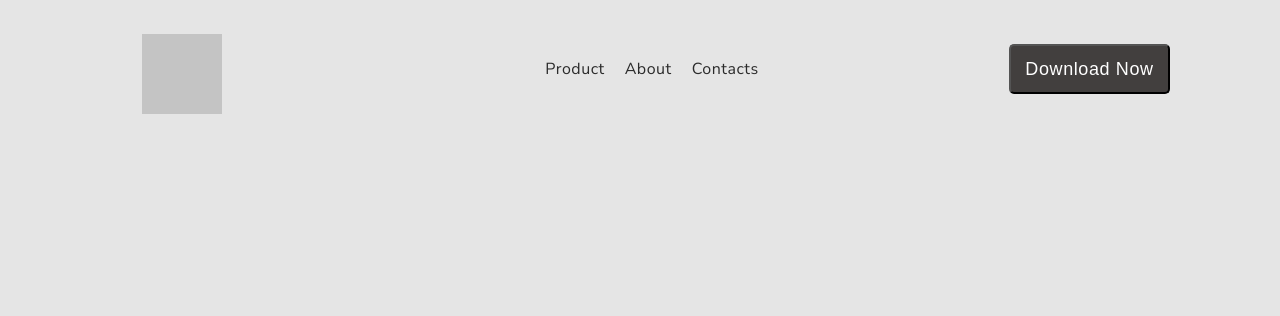
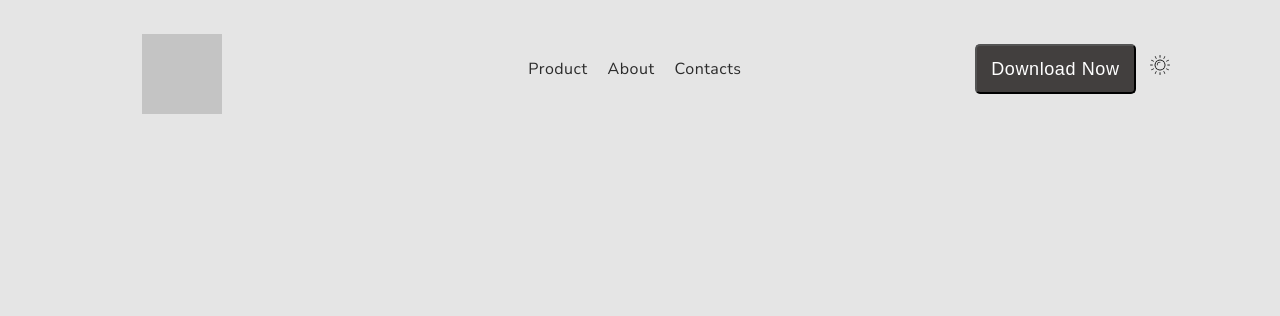
Before and after one commit to kryukova-ana/task-4, a website: page src/index.html in a window 1280 px wide. Shown: the top 316 px of the page. Drawn offline with nearby package versions, Linux system fonts and the light colour scheme; files that its build step writes are made by us from their sources; files whose address does not match are found by name.

Commit message:
apd 17.12 fix: btn - dark-theme

```diff
--- a/src/assets/js/main.js
+++ b/src/assets/js/main.js
@@ -1,12 +1,14 @@
 window.onload = function (){
-    let btn = document.querySelector("button");
-    console.log('test',btn);
+    let img = document.querySelector(".theme-img");
+    console.log('test',img);
     const theme = document.querySelector("#light");
-    btn.addEventListener("click", function () {
+    img.addEventListener("click", function () {
         if (theme.getAttribute("href") == "/assets/css/main.css") {
             theme.href = "/assets/css/main-dark.css";
+            img.src="/assets/img/dark.png";
         } else {
             theme.href = "/assets/css/main.css";
+            img.src="/assets/img/light.png";
         }
     });
 
--- a/src/assets/scss/_dark-theme.scss
+++ b/src/assets/scss/_dark-theme.scss
@@ -40,6 +40,11 @@
   height: 50px;
   font-size: 18px;
   letter-spacing: 0.6px;
+}
+.theme-img {
+  width: 20px;
+  height: 20px;
+  padding-left: 10px;
 }
 .banner-btn:active {
   outline: none;
--- a/src/assets/scss/_style.scss
+++ b/src/assets/scss/_style.scss
@@ -42,6 +42,11 @@
   height: 50px;
   font-size: 18px;
   letter-spacing: 0.6px;
+}
+.theme-img {
+  width: 20px;
+  height: 20px;
+  padding-left: 10px;
 }
 .banner-btn:active {
   outline: none;
--- a/src/index.html
+++ b/src/index.html
@@ -25,6 +25,7 @@
         </div>
         <div class="banner-btn-padding">
             <button class="banner-btn" type="button">Download Now</button>
+            <img class="theme-img" src="@@webRoot/assets/img/light.png"  alt="theme-img" >
         </div>
     </div>
     <div class="banner-content">
```
Also changed, not shown: src/assets/img/dark.png (added), src/assets/img/dark.svg (added), src/assets/img/light.png (added), src/assets/img/light.svg (added).
